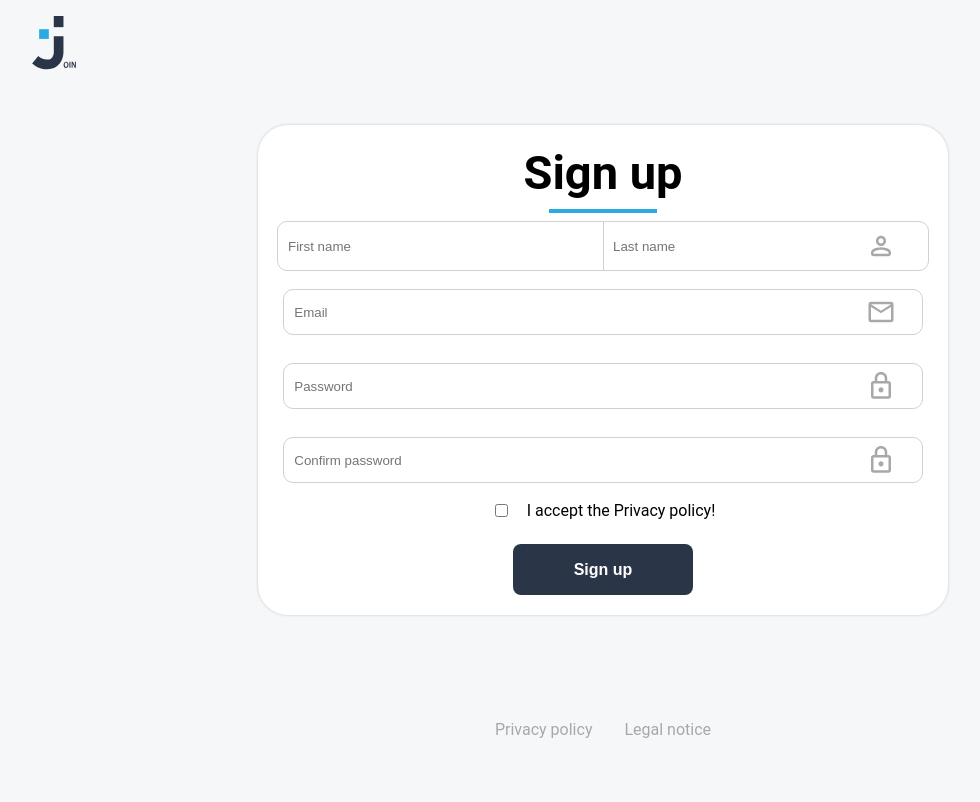
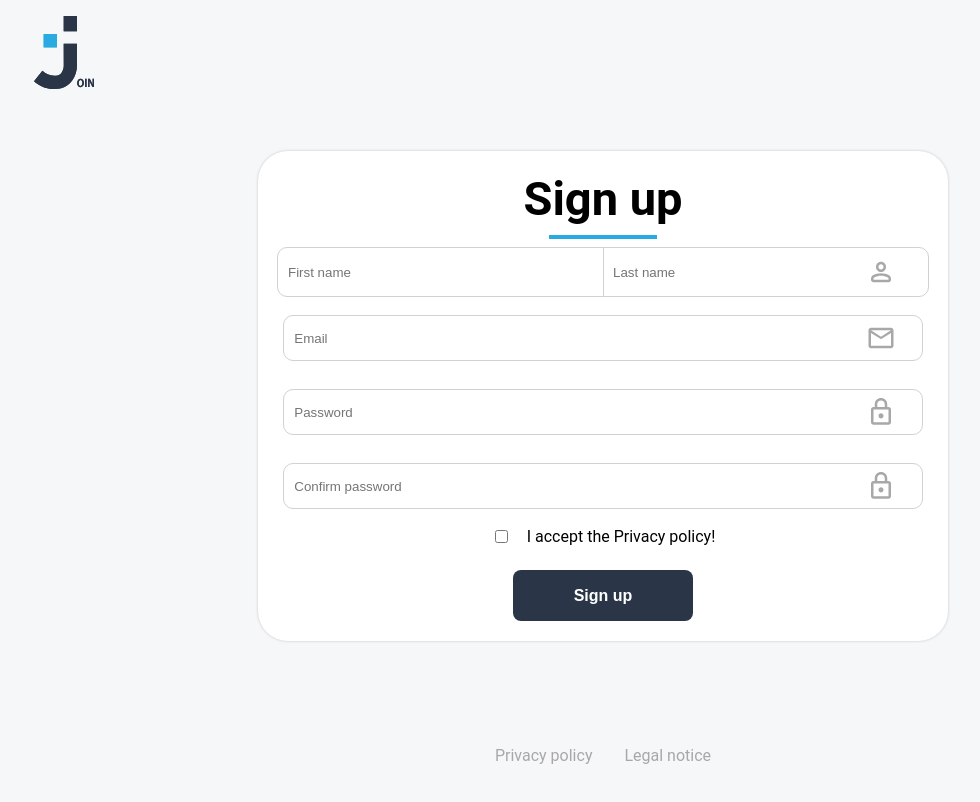
Before and after one commit to MarijanDupkovic/Join, an Angular app: page /signup in a window 1280 px wide. Shown: the top 802 px of the page, without its empty margins (37-1017 px from the left). Built offline with nearby package versions, Linux system fonts and the light colour scheme.

Commit message:
updated styles for animation at loginscreen

```diff
--- a/src/app/app.component.html
+++ b/src/app/app.component.html
@@ -1,4 +1,4 @@
 <app-header></app-header>
 
 
-  <router-outlet></router-outlet>
+  <router-outlet ></router-outlet>
--- a/src/app/components/Authentication/sign-in/sign-in.component.html
+++ b/src/app/components/Authentication/sign-in/sign-in.component.html
@@ -1,5 +1,8 @@
-<div class="frame">
-  <div class="main-container">
+
+<ng-container *ngIf="isAnimation">
+
+  <div class="frame sign-in"  >
+    <div class="main-container" >
       <div>
         <h1>Log in</h1>
         <hr>
@@ -7,7 +10,8 @@
 
       <form [formGroup]="signInForm" (ngSubmit)="onSubmit()">
         <div class="w-100 input-frame">
-        <input type="email" id="email" formControlName="email" class="form-control" placeholder="Email" autocomplete="false">
+          <input type="email" id="email" formControlName="email" class="form-control" placeholder="Email"
+            autocomplete="false">
           <img src="../../../../assets/img/inputs/mail.svg" alt="">
         </div>
         <div class="w-100 input-frame">
@@ -37,9 +41,10 @@
     </div>
 
   </div>
+</ng-container>
 
 <div *ngIf="errorCode && errorMessage" class="overlay">
-  <div  class="error-frame">
+  <div class="error-frame">
     <h1>Error</h1>
     <hr>
     <span>{{errorCode}}</span>
--- a/src/app/components/Authentication/sign-in/sign-in.component.scss
+++ b/src/app/components/Authentication/sign-in/sign-in.component.scss
@@ -21,9 +21,12 @@ input[type="text"], input[type="password"], input[type="email"]{
   }
 }
 
+
+
 .input-frame{
   @include dFlex(column, center, center);
   position: relative;
+  max-width: 350px;
   img{
     position: absolute;
     top:10;
@@ -36,6 +39,8 @@ form {
   width: 100%;
   @include dFlex(column, center, center);
   gap: 0.5rem;
+  max-width: 350px;
+
 }
 
 
@@ -52,3 +57,54 @@ form {
   gap: 1rem;
   margin-bottom: 1rem;
 }
+.flying-img{
+  position: absolute;
+  top:50%;
+  left: 50%;
+  transform: translate(-50%, -50%);
+  width: 54px;
+  height: 54px;
+  z-index: 1;
+  animation: flyingToLeftTopCorner 2s ease-in-out forwards;
+
+  @media (min-width: 1000px)
+    {
+      width: 64px;
+      height: 64px;
+    }
+
+    @media (min-width: 1248px)
+    {
+      width: 74px;
+      height: 74px;
+    }
+
+    @media (min-width: 1440px)
+    {
+      width: 100px;
+      height: 122px;
+    }
+}
+
+@keyframes flyingToLeftTopCorner {
+  0% {
+    top: 50%;
+    left: 50%;
+    transform: translate(-50%, -50%);
+  }
+  100% {
+    top:1rem;
+    left: 5%;
+    transform: none;
+    display: none;
+  }
+}
+
+.sign-in{
+  height: calc(100vh - 80px - 80px) !important;
+
+  @media (min-width: 1000px)
+  {
+    height: calc(100vh - 80px - 80px) !important;
+  }
+}
--- a/src/app/components/Authentication/sign-in/sign-in.component.ts
+++ b/src/app/components/Authentication/sign-in/sign-in.component.ts
@@ -4,6 +4,7 @@ import { Component } from '@angular/core';
 import { FormControl, FormGroup, ReactiveFormsModule } from '@angular/forms';
 import { AuthService } from '../../../services/auth.service';
 import { Router } from '@angular/router';
+import { AnimationServiceService } from '../../../services/animation-service.service';
 
 @Component({
   selector: 'app-sign-in',
@@ -22,8 +23,9 @@ export class SignInComponent {
   errorCode?: number;
   errorMessage?: string;
   loading: boolean = false;
-
-  constructor(private auth: AuthService, private router: Router) { }
+  public  isAnimation = false;
+  static  isAnimation:boolean;
+  constructor(private auth: AuthService, private router: Router,private animationService: AnimationServiceService) { }
 
   ngOnInit(): void {
 
@@ -31,7 +33,9 @@ export class SignInComponent {
       this.setLoading(false);
       this.router.navigateByUrl('/board/summary');
     }
-
+    this.animationService.animationFinished$.subscribe(() => {
+      this.isAnimation = true;
+    });
   }
 
 
@@ -55,6 +59,11 @@ export class SignInComponent {
         }
       }
     );
+  }
+
+ public showSignIn(){
+    console.log('showSignIn');
+    this.isAnimation = true;
   }
 
   setLoading(loading: boolean) {
--- a/src/app/components/Authentication/sign-up/sign-up.component.scss
+++ b/src/app/components/Authentication/sign-up/sign-up.component.scss
@@ -74,6 +74,8 @@ form {
 }
 
 
+
+
 .border-right{
   border-right: 1px solid #D1D1D1 !important;
 }
--- a/src/app/components/header/pre-header/pre-header.component.html
+++ b/src/app/components/header/pre-header/pre-header.component.html
@@ -1,5 +1,7 @@
 <div class="frame">
   <div class="logo-frame">
-    <img src="../../../../assets/img/logos/logo.svg" alt="">
+    <img src="../../../../assets/img/logos/logo.svg" alt="" *ngIf="animationend">
   </div>
+  <img src="../../../../assets/img/logos/logo.svg" alt="" class="flying-img" (animationend)="onAnimationFinished()">
+
 </div>
--- a/src/app/components/header/pre-header/pre-header.component.scss
+++ b/src/app/components/header/pre-header/pre-header.component.scss
@@ -9,11 +9,72 @@
   img{
     width: 54px;
     height: 54px;
+
+    @media (min-width: 1000px)
+    {
+      width: 64px;
+      height: 64px;
+    }
+
+    @media (min-width: 1248px)
+    {
+      width: 74px;
+      height: 74px;
+    }
+
+    @media (min-width: 1440px)
+    {
+      width: 100px;
+      height: 122px;
+    }
   }
 }
 
 .frame{
   width: 100%;
   @include dFlex(column, space-between, center);
-  height: 80px;
+  height: unset;
+
 }
+
+.flying-img{
+  position: absolute;
+  top:50%;
+  left: 50%;
+  transform: translate(-50%, -50%);
+  width: 54px;
+  height: 54px;
+  z-index: 1;
+  animation: flyingToLeftTopCorner 2s ease-in-out forwards;
+
+  @media (min-width: 1000px)
+    {
+      width: 64px;
+      height: 64px;
+    }
+
+    @media (min-width: 1248px)
+    {
+      width: 74px;
+      height: 74px;
+    }
+
+    @media (min-width: 1440px)
+    {
+      width: 100px;
+      height: 122px;
+    }
+}
+
+@keyframes flyingToLeftTopCorner {
+  0% {
+    top: 50%;
+    left: 50%;
+    transform: translate(-50%, -50%);
+  }
+  100% {
+    top:1rem;
+    left: 5%;
+    transform: none;
+  }
+}
--- a/src/app/components/header/pre-header/pre-header.component.ts
+++ b/src/app/components/header/pre-header/pre-header.component.ts
@@ -1,12 +1,22 @@
-import { Component } from '@angular/core';
+import { CommonModule } from '@angular/common';
+import { Component, EventEmitter, Output } from '@angular/core';
+import { AnimationServiceService } from '../../../services/animation-service.service';
 
 @Component({
   selector: 'app-pre-header',
   standalone: true,
-  imports: [],
+  imports: [CommonModule],
   templateUrl: './pre-header.component.html',
   styleUrl: './pre-header.component.scss'
 })
 export class PreHeaderComponent {
 
+  animationend: boolean = false;
+  constructor(private animationService:AnimationServiceService) { }
+
+  onAnimationFinished() {
+    this.animationService.animationFinished();
+    this.animationend = true;
+  }
+
 }
--- /dev/null
+++ b/src/app/services/animation-service.service.ts
@@ -0,0 +1,17 @@
+import { Injectable } from '@angular/core';
+import { Subject } from 'rxjs/internal/Subject';
+
+@Injectable({
+  providedIn: 'root'
+})
+export class AnimationServiceService {
+
+  constructor() { }
+
+  private animationFinishedSource = new Subject<void>();
+  animationFinished$ = this.animationFinishedSource.asObservable();
+
+  animationFinished() {
+    this.animationFinishedSource.next();
+  }
+}
--- a/src/styles.scss
+++ b/src/styles.scss
@@ -5,7 +5,10 @@ body {
   margin: 0;
   padding: 0;
   background-color: #F6F7F8;
+  height:100vh;
 }
+
+
 
 .w-100 {
   width: 100% !important;
```
Also changed, not shown: 1 other file (tests, documents, lock files or other folders). Lines whose indentation alone changed are shown as unchanged.
